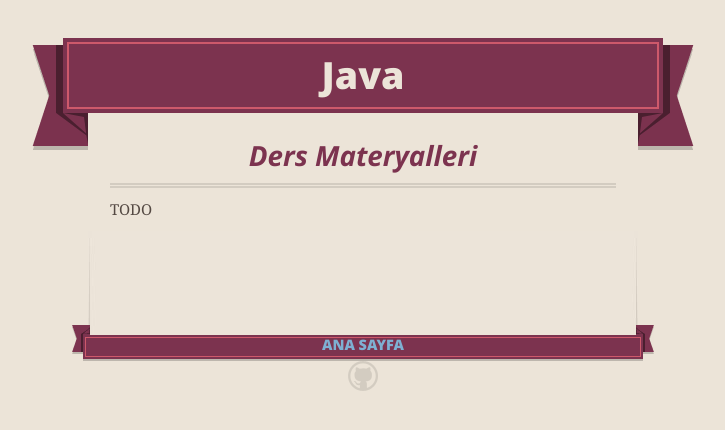
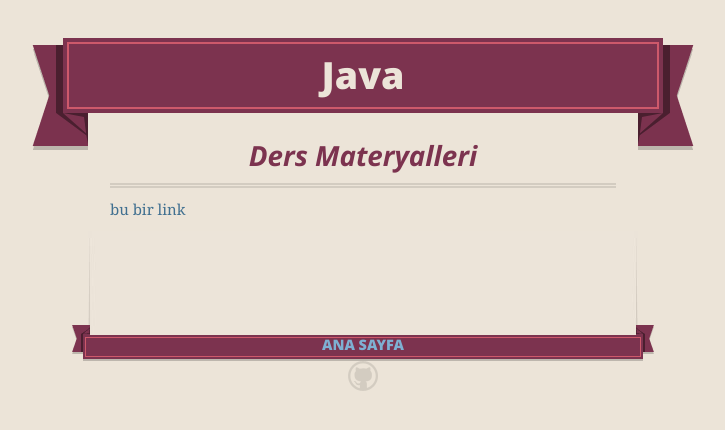
Before and after one commit to gkayhan/gkayhan.github.io, a Jekyll site: the page built from java/index.md, in a window 1280 px wide. Shown: the top 430 px of the page, without its empty margins (277-1002 px from the left). Built offline with Jekyll 4.4.1, drawn with Linux system fonts in a browser that asks for light colours; nearby versions of some CDN libraries; Markdown is read by kramdown in place of the engine named in the settings.

Commit message:
Update index.md

```diff
--- a/java/index.md
+++ b/java/index.md
@@ -5,4 +5,4 @@ title: Java
 
 #  Ders Materyalleri
 
-TODO
+[bu bir link](http://roktas.me)
```
